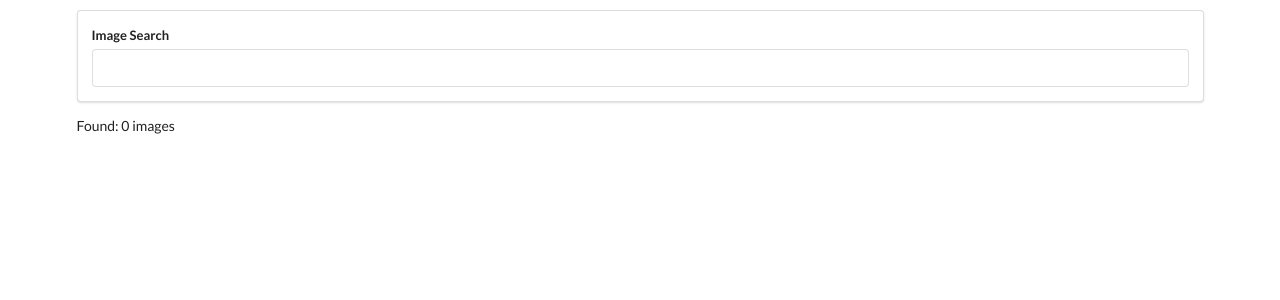
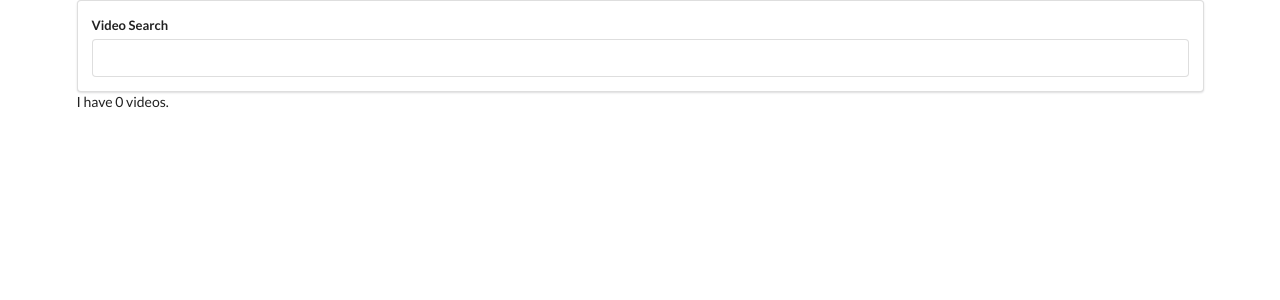
Before and after one commit to giangle0411/jsx-learning, a React (Create React App) app: page / in a window 1280 px wide. Shown: the top 300 px of the page. Built offline with nearby package versions, Linux system fonts and the light colour scheme.

Commit message:
New Video browser app, get Youtube API

```diff
--- a/src/api/unsplash.js
+++ /dev/null
@@ -1,8 +0,0 @@
-import axios from 'axios'
-
-export default axios.create({
-  baseURL: 'https://api.unsplash.com/',
-  headers: {
-    Authorization: 'Client-ID CxK7M7X2NlXSMfWpU8Kuh_lFd_EhiMvVAbleBNMe9gU',
-  },
-})
--- /dev/null
+++ b/src/api/youtube.js
@@ -0,0 +1,5 @@
+import axios from 'axios'
+
+export default axios.create({
+  baseURL: 'https://www.googleapis.com/youtube/v3',
+})
--- a/src/components/App.js
+++ b/src/components/App.js
@@ -1,24 +1,31 @@
 import React from 'react'
-import unsplash from '../api/unsplash'
 import SearchBar from './SearchBar'
-import ImageList from './ImageList'
+import youtube from '../api/youtube'
+
+const KEY = 'AIzaSyDWydY4-ZWGGOSjU1Vks0LGS8JDkXPOH5Q'
 
 class App extends React.Component {
-  state = { images: [] }
+  state = { videos: [] }
 
-  onSearchSubmit = async (term) => {
-    const response = await unsplash.get('/search/photos', {
-      params: { query: term },
+  onTermSubmit = async (term) => {
+    const response = await youtube.get('/search', {
+      params: {
+        part: 'snippet',
+        type: 'video',
+        maxResults: 5,
+        key: `${KEY}`,
+        q: term,
+      },
     })
-    this.setState({ images: response.data.results })
+
+    this.setState({ videos: response.data.items })
   }
 
   render() {
     return (
-      <div className="ui container" style={{ marginTop: '10px' }}>
-        <SearchBar onSubmit={this.onSearchSubmit} />
-        Found: {this.state.images.length} images
-        <ImageList images={this.state.images} />
+      <div className="ui container">
+        <SearchBar onFormSubmit={this.onTermSubmit} />I have{' '}
+        {this.state.videos.length} videos.
       </div>
     )
   }
--- a/src/components/ImageCard.js
+++ /dev/null
@@ -1,30 +0,0 @@
-import React, { Component } from 'react'
-
-class ImageCard extends Component {
-  constructor(props) {
-    super(props)
-
-    this.state = { span: 0 }
-    this.imageRef = React.createRef()
-  }
-
-  componentDidMount() {
-    this.imageRef.current.addEventListener('load', this.setSpans)
-  }
-  setSpans = () => {
-    const height = this.imageRef.current.clientHeight
-    const spans = Math.ceil(height / 10)
-
-    this.setState({ spans })
-  }
-  render() {
-    const { description, urls } = this.props.image
-    return (
-      <div style={{ gridRowEnd: `span ${this.state.spans}` }}>
-        <img ref={this.imageRef} alt={description} src={urls.regular} />
-      </div>
-    )
-  }
-}
-
-export default ImageCard
--- a/src/components/ImageList.css
+++ /dev/null
@@ -1,11 +0,0 @@
-.image-list {
-  display: grid;
-  grid-template-columns: repeat(auto-fill, minmax(250px, 1fr));
-  gap: 0 10px;
-  grid-auto-rows: 10px;
-}
-
-.image-list img {
-  width: 250px;
-  grid-row-end: span 3;
-}
--- a/src/components/ImageList.js
+++ /dev/null
@@ -1,13 +0,0 @@
-import './ImageList.css'
-import React from 'react'
-import ImageCard from './ImageCard'
-
-const ImageList = (props) => {
-  const images = props.images.map((image) => {
-    return <ImageCard key={image.id} image={image} />
-  })
-
-  return <div className="image-list">{images}</div>
-}
-
-export default ImageList
--- a/src/components/SearchBar.js
+++ b/src/components/SearchBar.js
@@ -3,20 +3,24 @@
 class SearchBar extends React.Component {
   state = { term: '' }
 
+  onInputChange = (event) => {
+    this.setState({ term: event.target.value })
+  }
+
   onFormSubmit = (event) => {
     event.preventDefault()
-    this.props.onSubmit(this.state.term)
+    this.props.onFormSubmit(this.state.term)
   }
   render() {
     return (
       <div className="ui segment">
         <form onSubmit={this.onFormSubmit} className="ui form">
           <div className="field">
-            <label>Image Search</label>
+            <label>Video Search</label>
             <input
               type="text"
               value={this.state.term}
-              onChange={(e) => this.setState({ term: e.target.value })}
+              onChange={this.onInputChange}
             />
           </div>
         </form>
```
